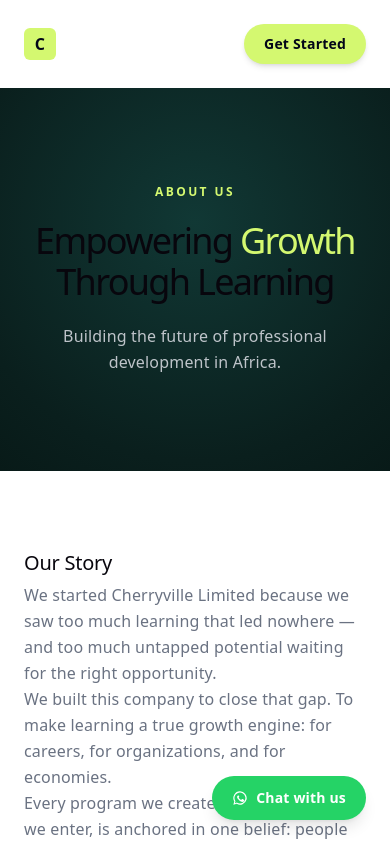
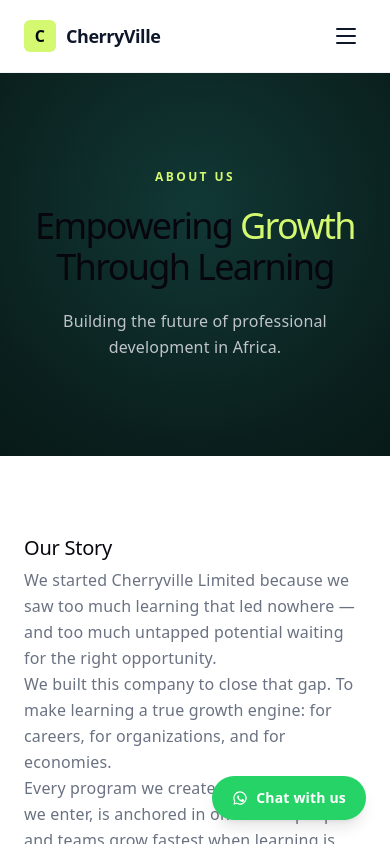
Before and after one commit to gabzeejnr/cherryville-, a React (Vite) app: page /about in a window 390 px wide. Shown: the top 844 px of the page. Built offline with nearby package versions, Linux system fonts and the light colour scheme.

Commit message:
Fix mobile hamburger menu in SiteNavBar

```diff
--- a/src/components/layout/SiteNavBar.jsx
+++ b/src/components/layout/SiteNavBar.jsx
@@ -1,52 +1,116 @@
-import React from "react";
-import { Link } from "react-router-dom";
-
-
+import { useState } from "react";
+import { Link, useLocation } from "react-router-dom";
 
 const NAV_LINKS = [
-  { label: "Home", to: "/" },
-  { label: "About Us", to: "/about" },
-  { label: "Programs", to: "/programs" },
-  { label: "Fellowship", to: "/fellowship" },
-  { label: "Corporate", to: "/corporate" },
+  { label: "Home",         to: "/" },
+  { label: "About Us",     to: "/about" },
+  { label: "Programs",     to: "/programs" },
+  { label: "Fellowship",   to: "/fellowship" },
+  { label: "Corporate",    to: "/corporate" },
   { label: "Partnerships", to: "#" },
-  { label: "Insights", to: "#" },
-  { label: "Contact", to: "#" },
+  { label: "Insights",     to: "#" },
+  { label: "Contact",      to: "#" },
 ];
 
 export default function SiteNavBar() {
+  const { pathname } = useLocation();
+  const [menuOpen, setMenuOpen] = useState(false);
+
   return (
-    <header className="w-full px-6 lg:px-12 py-6 relative z-20 flex items-center justify-between gap-4">
-      <Link to="/" className="flex items-center gap-2.5 group">
+    <header className="w-full px-6 lg:px-12 py-4 flex items-center justify-between bg-white border-b border-gray-100 sticky top-0 z-50 relative">
+      {/* Logo */}
+      <Link to="/" className="flex items-center gap-2.5 shrink-0">
         <div className="w-8 h-8 rounded-md bg-[#d4f870] flex items-center justify-center">
           <span className="text-slate-950 font-extrabold text-base leading-none">C</span>
         </div>
-        <span className="text-xl font-bold tracking-tight text-white">CherryVille</span>
+        <span className="text-lg font-extrabold tracking-tight text-slate-900">CherryVille</span>
       </Link>
 
-      <nav
-        aria-label="Main Navigation"
-        className="hidden lg:flex items-center space-x-1 px-3 py-1.5 rounded-full bg-white/[0.04] backdrop-blur-md border border-white/10 shadow-lg text-sm"
-      >
-        {NAV_LINKS.map((link) => (
+      {/* Desktop nav */}
+      <nav className="hidden lg:flex items-center gap-1 text-sm">
+        {NAV_LINKS.map((link) => {
+          const active = pathname === link.to;
+          return (
             <Link
               key={link.label}
               to={link.to}
-            className="px-3.5 py-1.5 rounded-full text-gray-300 hover:text-white hover:bg-white/[0.08] transition font-medium whitespace-nowrap"
+              className={`px-3.5 py-2 rounded-full font-medium transition-colors whitespace-nowrap ${
+                active
+                  ? "bg-slate-100 text-slate-900"
+                  : "text-gray-500 hover:text-slate-900 hover:bg-gray-50"
+              }`}
             >
               {link.label}
             </Link>
-        ))}
+          );
+        })}
       </nav>
 
-      <div>
-        <a
-          href="#"
-          className="inline-flex items-center justify-center px-5 py-2.5 rounded-full bg-[#d4f870] hover:bg-[#c5ec5f] text-slate-950 text-sm font-semibold transition-all duration-200 shadow-md whitespace-nowrap"
+      {/* Right side: CTA + hamburger */}
+      <div className="flex items-center gap-3">
+        <Link
+          to="/contact"
+          className="hidden sm:inline-flex items-center justify-center px-5 py-2.5 rounded-full bg-[#d4f870] hover:bg-[#c5ec5f] text-slate-950 text-sm font-semibold transition-all duration-200 shadow-sm whitespace-nowrap"
         >
           Get Started
-        </a>
+        </Link>
+
+        {/* Hamburger — visible below lg */}
+        <button
+          className="lg:hidden flex flex-col items-center justify-center gap-[5px] w-10 h-10 rounded-lg hover:bg-gray-100 transition"
+          onClick={() => setMenuOpen(!menuOpen)}
+          aria-label="Toggle menu"
+          aria-expanded={menuOpen}
+        >
+          <span
+            className={`block w-5 h-0.5 bg-slate-900 rounded-full transition-all duration-200 ${
+              menuOpen ? "rotate-45 translate-y-[7px]" : ""
+            }`}
+          />
+          <span
+            className={`block w-5 h-0.5 bg-slate-900 rounded-full transition-all duration-200 ${
+              menuOpen ? "opacity-0" : ""
+            }`}
+          />
+          <span
+            className={`block w-5 h-0.5 bg-slate-900 rounded-full transition-all duration-200 ${
+              menuOpen ? "-rotate-45 -translate-y-[7px]" : ""
+            }`}
+          />
+        </button>
       </div>
+
+      {/* Mobile dropdown */}
+      {menuOpen && (
+        <div className="absolute top-full left-0 w-full bg-white border-t border-gray-100 shadow-xl lg:hidden z-50">
+          <nav className="flex flex-col px-4 py-3 gap-1">
+            {NAV_LINKS.map((link) => {
+              const active = pathname === link.to;
+              return (
+                <Link
+                  key={link.label}
+                  to={link.to}
+                  onClick={() => setMenuOpen(false)}
+                  className={`px-4 py-3 rounded-xl text-sm font-medium transition-colors ${
+                    active
+                      ? "bg-slate-100 text-slate-900"
+                      : "text-gray-600 hover:text-slate-900 hover:bg-gray-50"
+                  }`}
+                >
+                  {link.label}
+                </Link>
+              );
+            })}
+            <Link
+              to="/contact"
+              onClick={() => setMenuOpen(false)}
+              className="mt-2 px-4 py-3 rounded-xl bg-[#d4f870] text-slate-950 text-sm font-extrabold text-center"
+            >
+              Get Started
+            </Link>
+          </nav>
+        </div>
+      )}
     </header>
   );
 }
```
Lines whose indentation alone changed are shown as unchanged.
